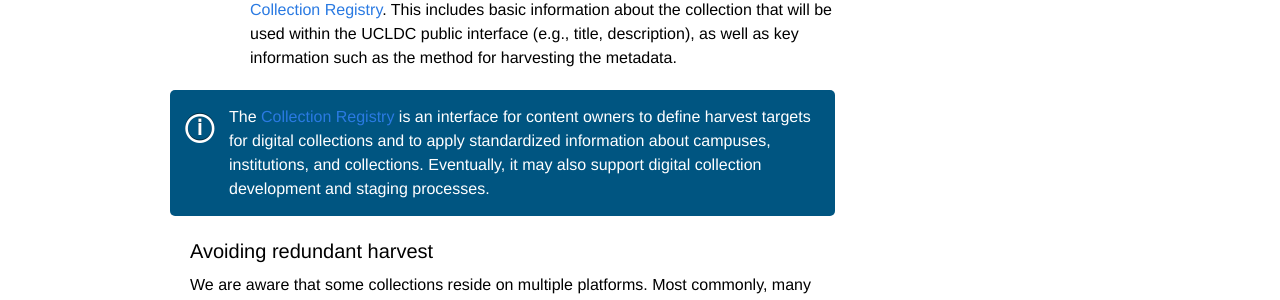
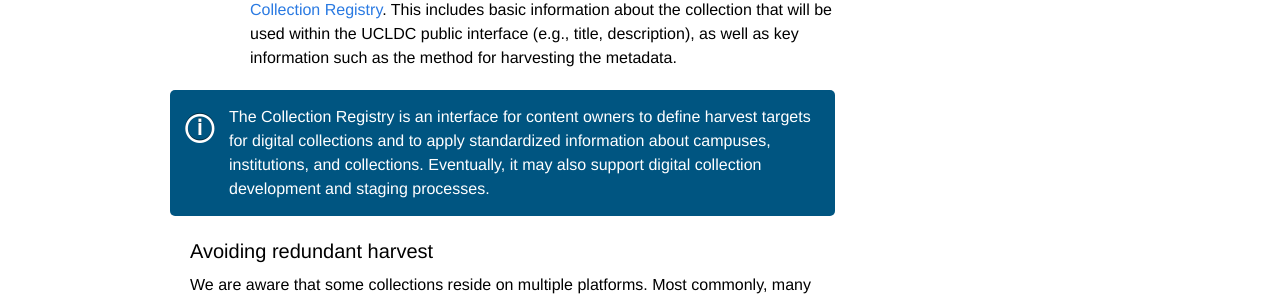
Before and after one commit to ucldc/ucldc-docs, a Jekyll site: the page built from docs/registry/start.md, in a window 1280 px wide. Shown: the part 737-1037 px from the top of the page. Built offline with Jekyll 4.4.1, drawn with Linux system fonts in a browser that asks for light colours; nearby versions of some CDN libraries; some of the changed lines change nothing that is shown.

Commit message:
Update start.md

```diff
--- a/docs/registry/start.md
+++ b/docs/registry/start.md
@@ -18,7 +18,7 @@ Once you have identified a collection(s) to be harvested by the UCLDC platform,
 
 3. The CDL works with the Collection Administrator to establish the collection in the [Collection Registry](http://registry.cdlib.org). This includes basic information about the collection that will be used within the UCLDC public interface (e.g., title, description), as well as key information such as the method for harvesting the metadata.
 
-<div class="note"><p>The <a href="http://registry.cdlib.org">Collection Registry</a> is an interface for content owners to define harvest targets for digital collections and to apply standardized information about campuses, institutions, and collections. Eventually, it may also support digital collection development and staging processes.</p></div>
+<div class="note"><p>The Collection Registry is an interface for content owners to define harvest targets for digital collections and to apply standardized information about campuses, institutions, and collections. Eventually, it may also support digital collection development and staging processes.</p></div>
 
 ##Avoiding redundant harvest
 We are aware that some collections reside on multiple platforms. Most commonly, many collections reside in both the OAC/Calisphere METS repository (from which we are harvesting into the UCLDC platform) as well either the UCLDC Shared DAMS or a locally-managed solution.
```
